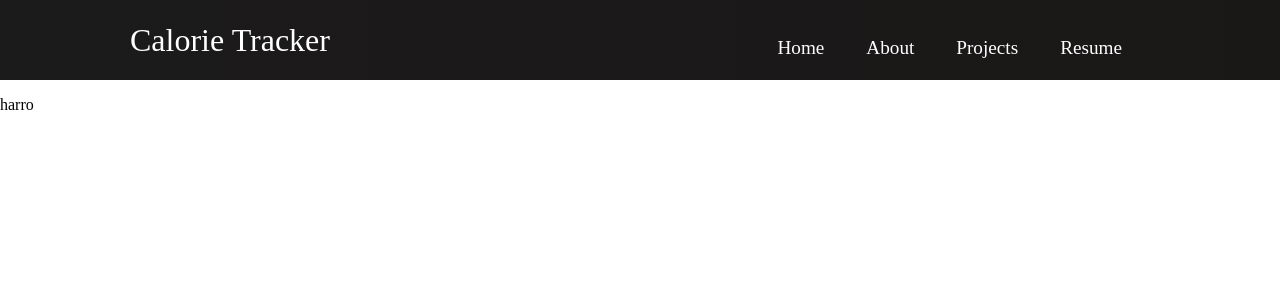
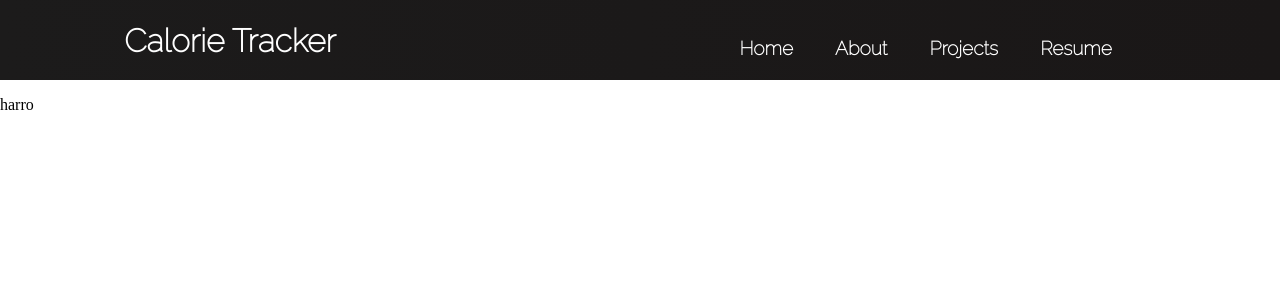
Before and after one commit to srukelman/calorie-tracker, a React (Create React App) app in the folder calorie-tracker/: page / in a window 1280 px wide. Shown: the top 300 px of the page. Built offline with nearby package versions, Linux system fonts and the light colour scheme.

Commit message:
updated navbar css

```diff
--- a/calorie-tracker/src/components/Navbar.css
+++ b/calorie-tracker/src/components/Navbar.css
@@ -8,6 +8,8 @@
     position: sticky;
     top: 0;
     z-index: 999;
+    font-family: 'Raleway', sans-serif;
+    font-weight: 600;
   }
 
   .navbar-container {
@@ -46,7 +48,10 @@
   }
 
   .nav-item {
-    height: 80px;
+    height: 10px;
+    margin-top: 0rem;
+    margin-right: 1rem;
+    margin-bottom: 0rem;
   }
 
   .nav-links {
@@ -54,7 +59,7 @@
     display: flex;
     align-items: center;
     text-decoration: none;
-    padding: 0.5rem 1rem;
+    padding: 0.5rem 1rem 0.5rem 0rem;
     height: 100%;
   }
 
@@ -83,11 +88,14 @@
     .nav-menu {
       display: flex;
       flex-direction: column;
-      width: 100%;
-      height: 90vh;
+      justify-content: flex-start;
+      align-items: baseline;
+      width: 100vw;
+      height: 91vh;
       position: absolute;
-      top: 80px;
+      top: 9vh;
       left: -100%;
+      margin-top: 0rem;
       opacity: 1;
       transition: all 0.5s ease;
     }
@@ -98,13 +106,24 @@
       opacity: 1;
       transition: all 0.5s ease;
       z-index: 1;
+      padding-left: 0rem;
+      margin-right: 0rem;
+      margin-bottom: 0rem;
     }
 
     .nav-links {
       text-align: center;
-      padding: 2rem;
-      width: 100%;
+      padding: 2rem 0rem 2rem 0rem;
+      width: 95.5%;
       display: table;
+    }
+
+    .nav-item{
+      margin-top: 1rem;
+      margin-right: 0rem;
+      margin-left: 2rem;
+      margin-bottom: 1rem;
+      height: 80px;
     }
 
     .nav-links:hover {
@@ -118,6 +137,7 @@
       top: 0;
       left: 0;
       transform: translate(25%, 50%);
+      font-size: 1.5rem;
     }
 
     .menu-icon {
```
